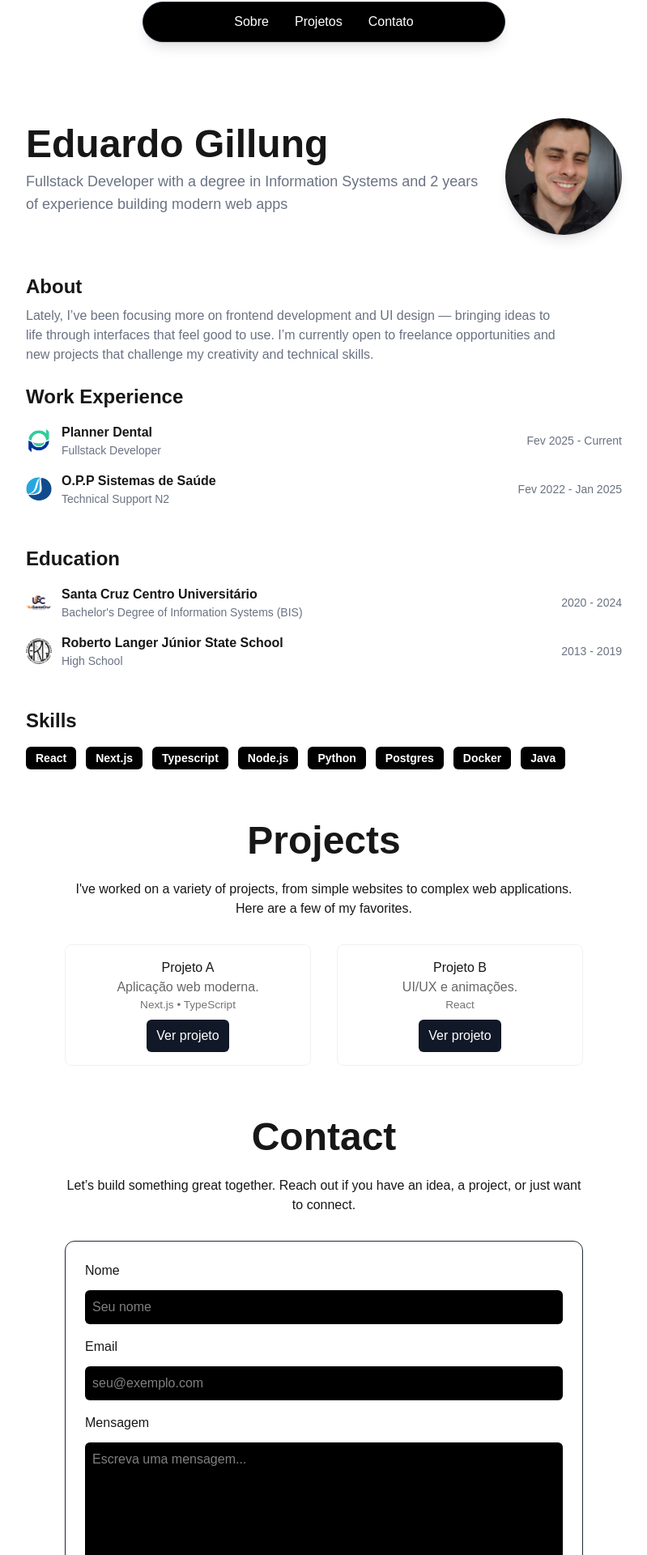
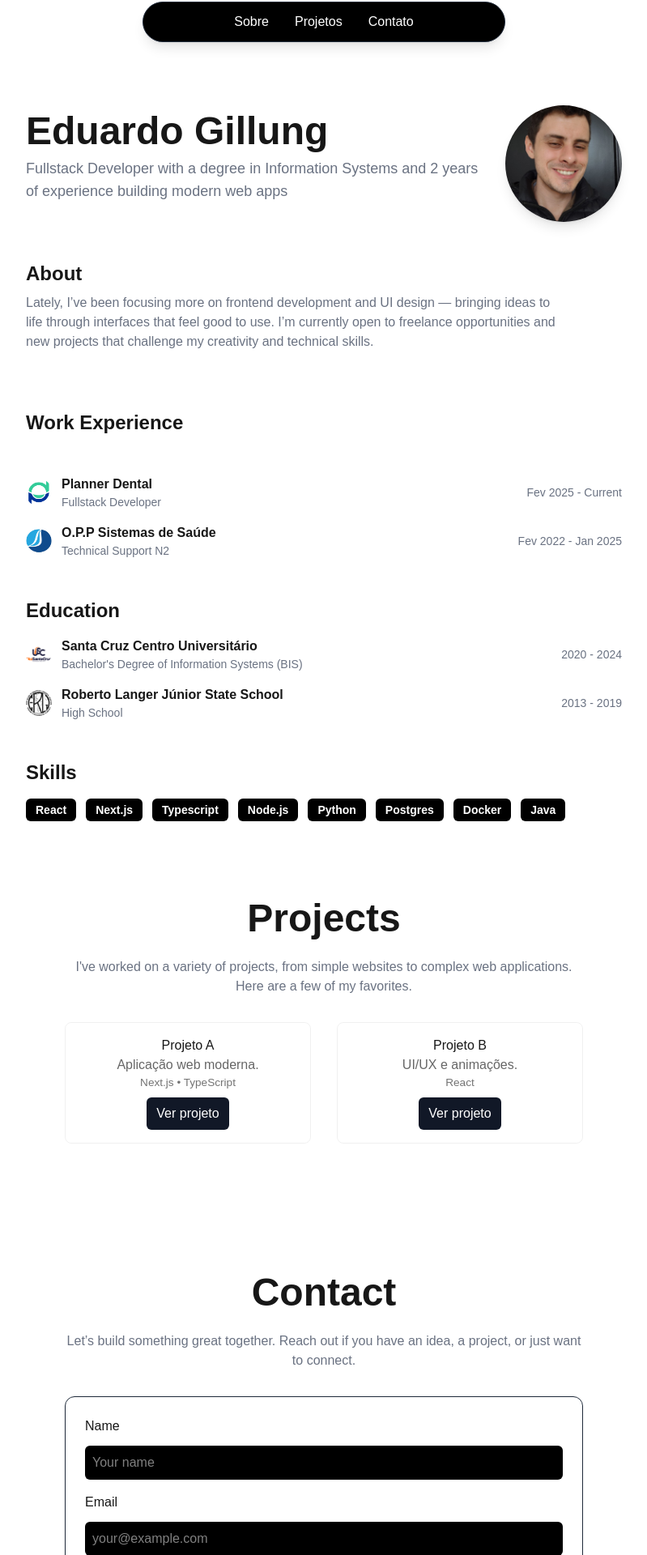
Before and after one commit to EduardoGillung/eduardo-portfolio, a Next.js app: page / in a window 1280 px wide. Shown: the part 14-1934 px from the top of the page at 81% size, without its empty margins (240-1039 px from the left). Built offline with nearby package versions, Linux system fonts and the light colour scheme.

Commit message:
ui components added

```diff
--- a/src/app/components/sections/AboutSection.tsx
+++ b/src/app/components/sections/AboutSection.tsx
@@ -1,8 +1,8 @@
 import Image from "next/image";
 export default function AboutSection() {
   return (
-  <section id="about" className="flex flex-col items-center justify-center mx-auto my-16 max-w-3xl px-4 pt-16 md:pt-24" aria-labelledby="about-heading">
-      <div className="flex flex-col md:flex-row items-center justify-between w-full gap-8">
+  <section id="about" className="flex flex-col items-center justify-center mx-auto max-w-3xl px-4 md:pt-24" aria-labelledby="about-heading">
+      <div className="flex flex-col md:flex-row items-center justify-between w-full gap-8 pt-12">
         <div className="flex-1 text-left">
           <h1 className="text-4xl md:text-5xl font-bold mb-2 flex items-center">Eduardo Gillung</h1>
           <p className="text-lg text-gray-500 mb-4">Fullstack Developer with a degree in Information Systems and 2 years of experience building modern web apps</p>
@@ -28,7 +28,7 @@ export default function AboutSection() {
            I’m currently open to freelance opportunities and new projects that challenge my creativity and technical skills.
         </p>
 
-        <h2 className="text-2xl font-semibold mb-4">Work Experience</h2>
+        <h2 className="text-2xl font-semibold py-12">Work Experience</h2>
         <ul className="space-y-4">
           <li className="flex items-center justify-between">
             <div className="flex items-center gap-3">
--- a/src/app/components/sections/ContactSection.tsx
+++ b/src/app/components/sections/ContactSection.tsx
@@ -5,7 +5,7 @@ export default function ContactSection() {
     <section id="contact" className="flex flex-col items-center justify-center text-center mx-auto my-16 max-w-2xl px-4" aria-labelledby="contact-heading">
       <div>
       <h1 className="text-3xl md:text-5xl font-bold mb-6 text-center">Contact</h1>
-        <p className="lead">Let’s build something great together. Reach out if you have an idea, a project, or just want to connect.</p>
+        <p className="lead text-gray-500">Let’s build something great together. Reach out if you have an idea, a project, or just want to connect.</p>
         <ContactForm />
       </div>
     </section>
--- a/src/app/components/sections/ProjectsSection.tsx
+++ b/src/app/components/sections/ProjectsSection.tsx
@@ -8,11 +8,10 @@ const sampleProjects: Project[] = [
 
 export default function ProjectsSection() {
   return (
-    <section id="projects" className="flex flex-col items-center justify-center text-center mx-auto max-w-2xl px-4" aria-labelledby="projects-heading">
+    <section id="projects" className="flex flex-col items-center justify-center text-center mx-auto max-w-2xl px-4 py-24" aria-labelledby="projects-heading">
   <div className="w-full text-center">
   <h1 className="text-3xl md:text-5xl font-bold mb-6 text-center">Projects</h1>
-        <p className="lead">I've worked on a variety of projects, from simple websites to complex web applications. Here are a few of my favorites.</p>
-
+        <p className="lead text-gray-500">I've worked on a variety of projects, from simple websites to complex web applications. Here are a few of my favorites.</p>
         <div className="grid grid-cols-1 md:grid-cols-2 gap-8 mt-8">
           {sampleProjects.map((p) => (
             <ProjectCard key={p.id} project={p} />
--- a/src/app/components/ui/ContactForm.tsx
+++ b/src/app/components/ui/ContactForm.tsx
@@ -29,32 +29,54 @@ export default function ContactForm() {
         setSuccess(true);
         form.reset();
       } else {
-        setError("Erro ao enviar. Tente novamente.");
+        setError("Error sending. Please try again.");
       }
     } catch {
-      setError("Erro ao enviar. Tente novamente.");
+      setError("Error sending. Please try again.");
     }
     setLoading(false);
   }
 
   return (
-  <form className="contact-form border border-gray-800 rounded-xl p-6 mt-8" onSubmit={handleSubmit}>
+    <form className="contact-form border-1 border-gray-800 rounded-xl p-6 mt-8" onSubmit={handleSubmit}>
       <div className="mb-4">
-        <label htmlFor="name" className="block font-medium text-left mb-1">Nome</label>
-  <input name="name" id="name" placeholder="Seu nome" required className="w-full border-2 border-gray-600 rounded-lg px-4 py-2 bg-black text-white focus:outline-none focus:ring-2 focus:ring-blue-400" />
+        <label htmlFor="name" className="block font-medium text-left mb-1">Name</label>
+        <input
+          name="name"
+          id="name"
+          placeholder="Your name"
+          required
+          className="w-full border-2 border-gray-600 rounded-lg px-4 py-2 bg-black text-white focus:outline-none focus:ring-2 focus:ring-blue-400"
+        />
       </div>
       <div className="mb-4">
         <label htmlFor="email" className="block font-medium text-left mb-1">Email</label>
-  <input name="email" id="email" type="email" placeholder="seu@exemplo.com" required className="w-full border-2 border-gray-600 rounded-lg px-4 py-2 bg-black text-white focus:outline-none focus:ring-2 focus:ring-blue-400" />
+        <input
+          name="email"
+          id="email"
+          type="email"
+          placeholder="your@example.com"
+          required
+          className="w-full border-2 border-gray-600 rounded-lg px-4 py-2 bg-black text-white focus:outline-none focus:ring-2 focus:ring-blue-400"
+        />
       </div>
       <div className="mb-4">
-        <label htmlFor="message" className="block font-medium text-left mb-1">Mensagem</label>
-  <textarea name="message" id="message" rows={6} placeholder="Escreva uma mensagem..." required className="w-full border-2 border-gray-600 rounded-lg px-4 py-2 bg-black text-white focus:outline-none focus:ring-2 focus:ring-blue-400 resize-none" />
+        <label htmlFor="message" className="block font-medium text-left mb-1">Message</label>
+        <textarea
+          name="message"
+          id="message"
+          rows={6}
+          placeholder="Write a message..."
+          required
+          className="w-full border-2 border-gray-600 rounded-lg px-4 py-2 bg-black text-white focus:outline-none focus:ring-2 focus:ring-blue-400 resize-none"
+        />
       </div>
       <div>
-        <button className="button" type="submit" disabled={loading}>{loading ? "Enviando..." : "Enviar"}</button>
+        <button className="button" type="submit" disabled={loading}>
+          {loading ? "Sending..." : "Send"}
+        </button>
       </div>
-      {success && <p className="text-green-600 mt-2">Mensagem enviada com sucesso!</p>}
+      {success && <p className="text-green-600 mt-2">Message sent successfully!</p>}
       {error && <p className="text-red-600 mt-2">{error}</p>}
     </form>
   );
--- a/src/app/components/ui/Navbar.tsx
+++ b/src/app/components/ui/Navbar.tsx
@@ -4,7 +4,7 @@ export default function Navbar() {
 
   return (
   <nav className="fixed top-4 left-1/2 z-50 -translate-x-1/2 w-[90vw] max-w-md">
-      <div className="bg-black border-1 border-gray-800 text-white rounded-full shadow-lg flex items-center justify-center px-8 py-3">
+      <div className="bg-black border-1 border-gray-800 text-white rounded-full shadow-lg flex items-center justify-center py-3">
         <a href="#about" className="mx-4 hover:text-red-600 transition">Sobre</a>
         <a href="#projects" className="mx-4 hover:text-red-600 transition">Projetos</a>
         <a href="#contact" className="mx-4 hover:text-red-600 transition">Contato</a>
```
